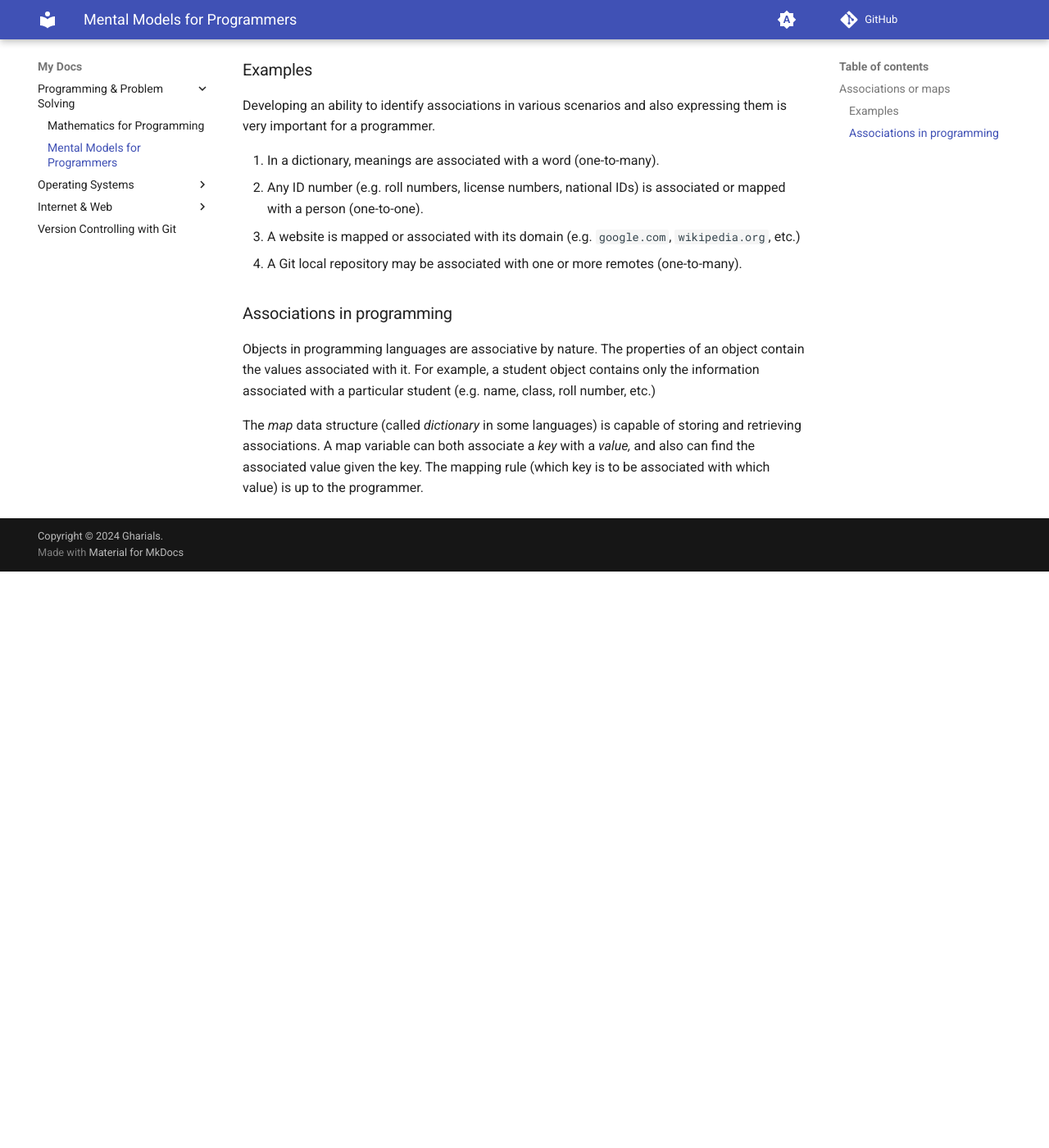
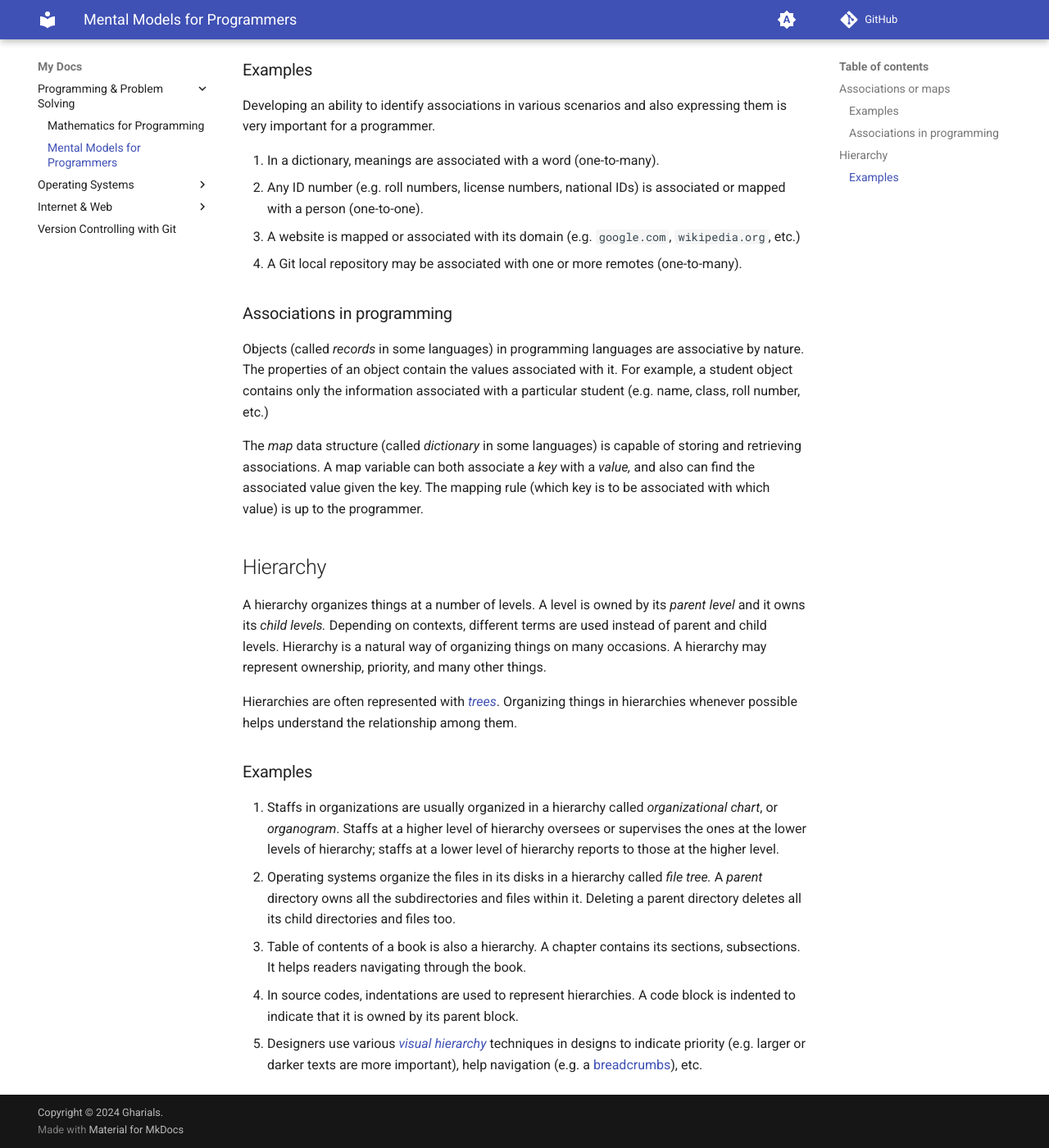
Before and after one commit to gharials/dev-path, an MkDocs documentation site: the page built from docs/programming/mental-models.md, in a window 1280 px wide and 1400 px high, scrolled down 732 px. Shown: the whole window at 82% size. Built offline with MkDocs 1.6.1 and Material for MkDocs 9.7.7, drawn with Linux system fonts in a browser that asks for light colours; comment, search, counter and statistics services are not loaded; before the commit the page ends 1429 px from its top, so only the background shows below that.

Commit message:
'mental-models': new section 'hierarchy'.

```diff
--- a/docs/programming/mental-models.md
+++ b/docs/programming/mental-models.md
@@ -25,6 +25,20 @@ Developing an ability to identify associations in various scenarios and also exp
 
 ### Associations in programming
 
-Objects in programming languages are associative by nature. The properties of an object contain the values associated with it. For example, a student object contains only the information associated with a particular student (e.g. name, class, roll number, etc.)
+Objects (called _records_ in some languages) in programming languages are associative by nature. The properties of an object contain the values associated with it. For example, a student object contains only the information associated with a particular student (e.g. name, class, roll number, etc.)
 
 The *map* data structure (called *dictionary* in some languages) is capable of storing and retrieving associations. A map variable can both associate a *key* with a *value,* and also can find the associated value given the key. The mapping rule (which key is to be associated with which value) is up to the programmer.
+
+## Hierarchy
+
+A hierarchy organizes things at a number of levels. A level is owned by its _parent level_ and it owns its _child levels._ Depending on contexts, different terms are used instead of parent and child levels. Hierarchy is a natural way of organizing things on many occasions. A hierarchy may represent ownership, priority, and many other things.
+
+Hierarchies are often represented with [_trees_](https://en.wikipedia.org/wiki/Tree_structure). Organizing things in hierarchies whenever possible helps understand the relationship among them.
+
+### Examples
+
+1. Staffs in organizations are usually organized in a hierarchy called _organizational chart_, or _organogram_. Staffs at a higher level of hierarchy oversees or supervises the ones at the lower levels of hierarchy; staffs at a lower level of hierarchy reports to those at the higher level.
+2. Operating systems organize the files in its disks in a hierarchy called _file tree._ A _parent_ directory owns all the subdirectories and files within it. Deleting a parent directory deletes all its child directories and files too.
+3. Table of contents of a book is also a hierarchy. A chapter contains its sections, subsections. It helps readers navigating through the book.
+4. In source codes, indentations are used to represent hierarchies. A code block is indented to indicate that it is owned by its parent block.
+5. Designers use various [_visual hierarchy_](https://www.interaction-design.org/literature/topics/visual-hierarchy) techniques in designs to indicate priority (e.g. larger or darker texts are more important), help navigation (e.g. a [breadcrumbs](https://careerfoundry.com/en/blog/ui-design/ui-breadcrumbs/)), etc.
```
